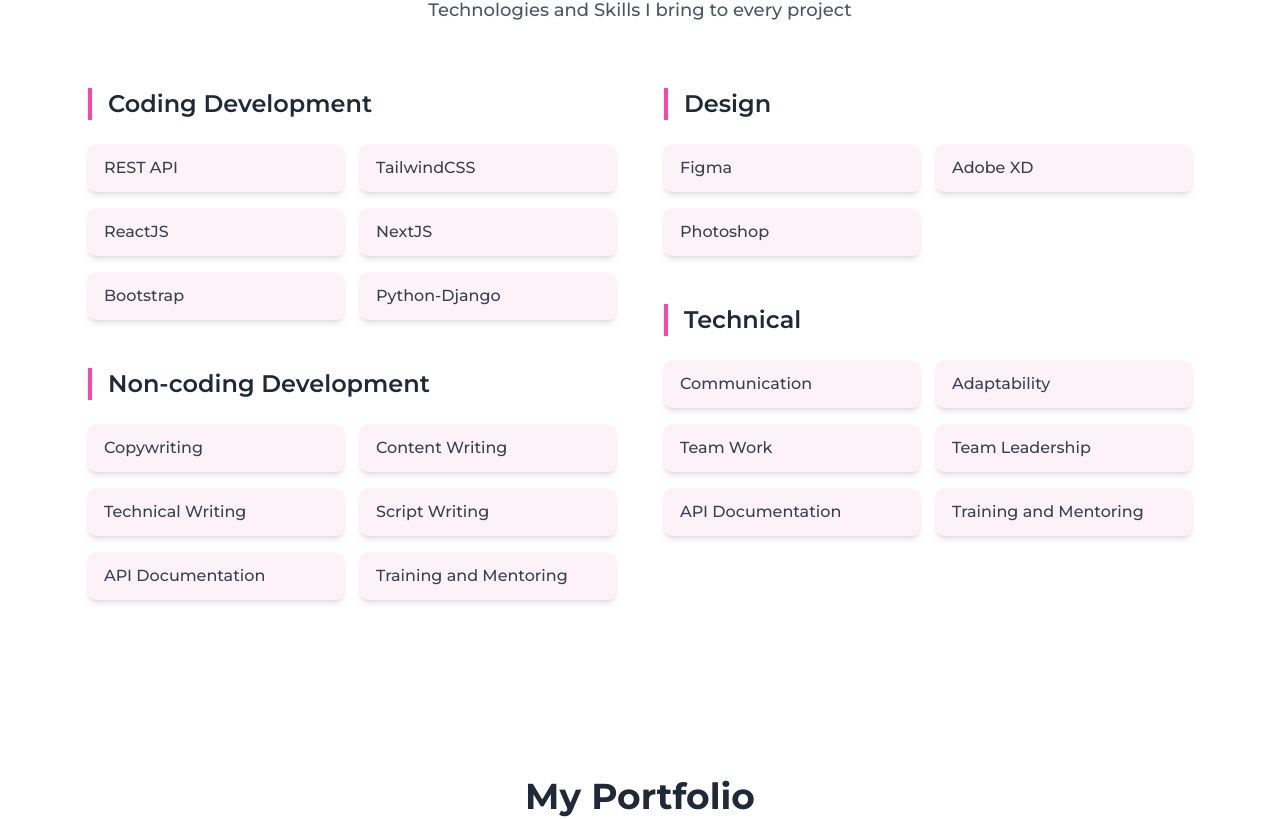
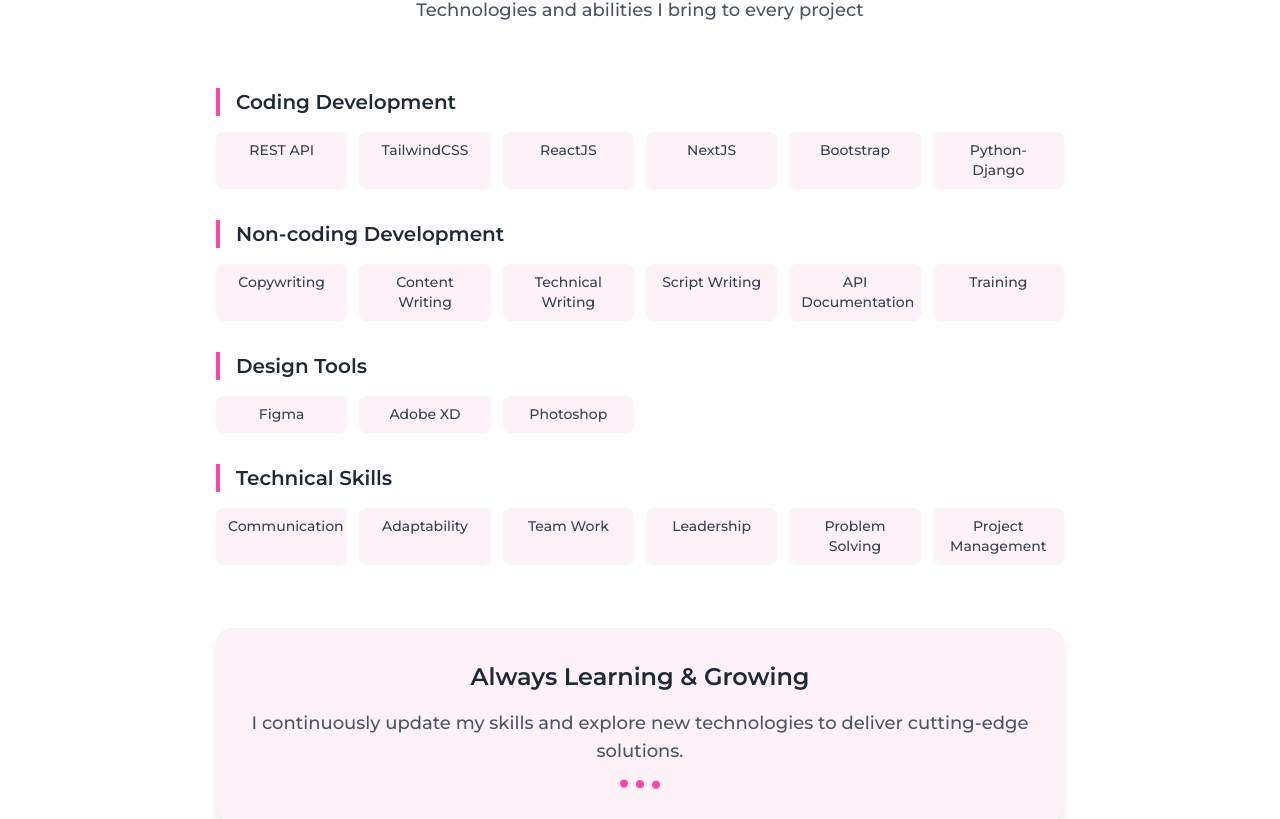
Before and after one commit to josseycodes1/NextJS-Portfolio, a Next.js app: page / in a window 1280 px wide. Shown: the part 1716-2535 px from the top of the page. Built offline with nearby package versions, Linux system fonts and the light colour scheme.

Commit message:
skills set

```diff
--- a/src/components/Header.tsx
+++ b/src/components/Header.tsx
@@ -45,7 +45,7 @@ export default function Header({ activeSection, scrollToSection, menuOpen, setMe
                     setMenuOpen(false);
                   }}
                   className={`text-lg transition-colors capitalize block py-2
-                    text-white md:text-josseypink1 hover:text-gray-300
+                    text-white md:text-josseypink1 hover:text-josseypink2
                     ${activeSection === item ? 'font-bold border-b-2 border-white md:border-josseypink1' : ''}`}
                 >
                   {item}
--- a/src/components/Skills.tsx
+++ b/src/components/Skills.tsx
@@ -4,12 +4,13 @@ import { useEffect, useRef } from "react";
 
 const SkillsSection = () => {
   const sectionRef = useRef<HTMLElement>(null);
-  const skillsRef = useRef<HTMLDivElement>(null);
 
-  const codingSkills = ['REST API', 'TailwindCSS', 'ReactJS', 'NextJS', 'Bootstrap', 'Python-Django'];
-  const nonCodingSkills = ['Copywriting', 'Content Writing', 'Technical Writing', 'Script Writing', 'API Documentation', 'Training and Mentoring'];
-  const designSkills = ['Figma', 'Adobe XD', 'Photoshop'];
-  const technicalSkills = ['Communication', 'Adaptability', 'Team Work', 'Team Leadership', 'API Documentation', 'Training and Mentoring'];
+  const skills = {
+    'Coding Development': ['REST API', 'TailwindCSS', 'ReactJS', 'NextJS', 'Bootstrap', 'Python-Django'],
+    'Non-coding Development': ['Copywriting', 'Content Writing', 'Technical Writing', 'Script Writing', 'API Documentation', 'Training'],
+    'Design Tools': ['Figma', 'Adobe XD', 'Photoshop'],
+    'Technical Skills': ['Communication', 'Adaptability', 'Team Work', 'Leadership', 'Problem Solving', 'Project Management']
+  };
 
   useEffect(() => {
     const observer = new IntersectionObserver(
@@ -19,40 +20,25 @@ const SkillsSection = () => {
             // Animate section header
             const header = entry.target.querySelector('.section-header');
             if (header) {
-              (header as HTMLElement).style.opacity = '0';
-              (header as HTMLElement).style.transform = 'translateY(30px)';
-
               setTimeout(() => {
-                (header as HTMLElement).style.transition = 'all 0.8s ease-out';
-                (header as HTMLElement).style.opacity = '1';
-                (header as HTMLElement).style.transform = 'translateY(0)';
+                (header as HTMLElement).classList.add('animate-in');
               }, 200);
             }
 
             // Animate skill categories with staggered delay
             const categories = entry.target.querySelectorAll('.skill-category');
             categories.forEach((category, categoryIndex) => {
-              (category as HTMLElement).style.opacity = '0';
-              (category as HTMLElement).style.transform = 'translateX(-20px)';
-
               setTimeout(() => {
-                (category as HTMLElement).style.transition = `all 0.6s ease-out ${0.3 + categoryIndex * 0.2}s`;
-                (category as HTMLElement).style.opacity = '1';
-                (category as HTMLElement).style.transform = 'translateX(0)';
-              }, 300 + categoryIndex * 200);
+                (category as HTMLElement).classList.add('animate-in');
 
                 // Animate individual skills within each category
                 const skills = category.querySelectorAll('.skill-item');
                 skills.forEach((skill, skillIndex) => {
-                (skill as HTMLElement).style.opacity = '0';
-                (skill as HTMLElement).style.transform = 'scale(0.8) translateY(20px)';
-
                   setTimeout(() => {
-                  (skill as HTMLElement).style.transition = `all 0.5s ease-out ${0.5 + categoryIndex * 0.2 + skillIndex * 0.1}s`;
-                  (skill as HTMLElement).style.opacity = '1';
-                  (skill as HTMLElement).style.transform = 'scale(1) translateY(0)';
-                }, 500 + categoryIndex * 200 + skillIndex * 100);
+                    (skill as HTMLElement).classList.add('animate-in');
+                  }, skillIndex * 100);
                 });
+              }, 300 + categoryIndex * 200);
             });
           }
         });
@@ -67,82 +53,88 @@ const SkillsSection = () => {
     return () => observer.disconnect();
   }, []);
 
-  const SkillItem = ({ skill, index }: { skill: string; index: number }) => (
-    <div
-      className="skill-item bg-pink-50 px-4 py-3 rounded-lg text-gray-700 hover:text-white hover:bg-josseypink1 transform hover:scale-105 transition-all duration-300 cursor-pointer shadow-md hover:shadow-lg"
-    >
-      {skill}
-    </div>
-  );
-
   return (
     <section ref={sectionRef} id="skills" className="py-16 sm:py-20 bg-white overflow-hidden">
-      <div className="container mx-auto px-4 sm:px-6 max-w-6xl">
-        {/* Section Header */}
+      <style jsx>{`
+        .section-header {
+          opacity: 0;
+          transform: translateY(30px);
+          transition: all 0.8s ease-out;
+        }
+
+        .section-header.animate-in {
+          opacity: 1;
+          transform: translateY(0);
+        }
+
+        .skill-category {
+          opacity: 0;
+          transform: translateY(20px);
+          transition: all 0.6s ease-out;
+        }
+
+        .skill-category.animate-in {
+          opacity: 1;
+          transform: translateY(0);
+        }
+
+        .skill-item {
+          opacity: 0;
+          transform: scale(0.8) translateY(10px);
+          transition: all 0.5s ease-out;
+        }
+
+        .skill-item.animate-in {
+          opacity: 1;
+          transform: scale(1) translateY(0);
+        }
+      `}</style>
+
+      <div className="container mx-auto px-4 sm:px-6 max-w-4xl">
         <div className="section-header text-center mb-12 sm:mb-16">
           <h2 className="text-3xl sm:text-4xl font-bold text-gray-800 mb-4">Skills</h2>
           <div className="w-20 h-1 bg-josseypink1 mx-auto rounded-full mb-3"></div>
           <p className="text-gray-600 text-base sm:text-lg max-w-2xl mx-auto">
-            Technologies and Skills I bring to every project
+            Technologies and abilities I bring to every project
           </p>
         </div>
 
-        <div className="flex flex-col lg:flex-row gap-8 lg:gap-12">
-          {/* Left Column */}
-          <div className="lg:w-1/2 space-y-8 lg:space-y-12">
-            {/* Coding Development */}
-            <div className="skill-category">
-              <h3 className="text-xl sm:text-2xl font-semibold mb-6 text-gray-800 border-l-4 border-josseypink1 pl-4">
-                Coding Development
+        <div className="space-y-8">
+          {Object.entries(skills).map(([category, items], categoryIndex) => (
+            <div key={category} className="skill-category">
+              <h3 className="text-lg sm:text-xl font-semibold mb-4 text-gray-800 text-center sm:text-left border-l-4 border-josseypink1 pl-4">
+                {category}
               </h3>
-              <div className="grid grid-cols-1 sm:grid-cols-2 gap-4">
-                {codingSkills.map((skill, index) => (
-                  <SkillItem key={skill} skill={skill} index={index} />
+              <div className="grid grid-cols-2 sm:grid-cols-3 lg:grid-cols-6 gap-3">
+                {items.map((skill, skillIndex) => (
+                  <div
+                    key={skill}
+                    className="skill-item bg-pink-50 px-3 py-2 rounded-lg text-gray-700 hover:text-white hover:bg-josseypink1 transform hover:scale-105 transition-all duration-300 cursor-pointer shadow-sm hover:shadow-md text-center text-sm"
+                  >
+                    {skill}
+                  </div>
                 ))}
               </div>
             </div>
+          ))}
+        </div>
 
-            {/* Non-coding Development */}
-            <div className="skill-category">
-              <h3 className="text-xl sm:text-2xl font-semibold mb-6 text-gray-800 border-l-4 border-josseypink1 pl-4">
-                Non-coding Development
+        {/* Optional: Always Learning Section */}
+        <div className="mt-12 sm:mt-16 text-center">
+          <div className="bg-pink-50 rounded-2xl p-6 sm:p-8 shadow-lg border border-gray-100">
+            <h3 className="text-xl sm:text-2xl font-semibold text-gray-800 mb-4">
+              Always Learning & Growing
             </h3>
-              <div className="grid grid-cols-1 sm:grid-cols-2 gap-4">
-                {nonCodingSkills.map((skill, index) => (
-                  <SkillItem key={skill} skill={skill} index={index} />
-                ))}
+            <p className="text-gray-600 text-base sm:text-lg mb-4">
+              I continuously update my skills and explore new technologies to deliver cutting-edge solutions.
+            </p>
+            <div className="flex justify-center space-x-2">
+              <div className="w-2 h-2 bg-josseypink1 rounded-full animate-bounce"></div>
+              <div className="w-2 h-2 bg-josseypink1 rounded-full animate-bounce" style={{ animationDelay: '0.1s' }}></div>
+              <div className="w-2 h-2 bg-josseypink1 rounded-full animate-bounce" style={{ animationDelay: '0.2s' }}></div>
             </div>
           </div>
         </div>
-
-          {/* Right Column */}
-          <div className="lg:w-1/2 space-y-8 lg:space-y-12">
-            {/* Design */}
-            <div className="skill-category">
-              <h3 className="text-xl sm:text-2xl font-semibold mb-6 text-gray-800 border-l-4 border-josseypink1 pl-4">
-                Design
-              </h3>
-              <div className="grid grid-cols-1 sm:grid-cols-2 gap-4">
-                {designSkills.map((skill, index) => (
-                  <SkillItem key={skill} skill={skill} index={index} />
-                ))}
-              </div>
-            </div>
-
-            {/* Technical */}
-            <div className="skill-category">
-              <h3 className="text-xl sm:text-2xl font-semibold mb-6 text-gray-800 border-l-4 border-josseypink1 pl-4">
-                Technical
-              </h3>
-              <div className="grid grid-cols-1 sm:grid-cols-2 gap-4">
-                {technicalSkills.map((skill, index) => (
-                  <SkillItem key={skill} skill={skill} index={index} />
-                ))}
-              </div>
-            </div>
-          </div>
-        </div>
-
       </div>
     </section>
   );
```
Lines whose indentation alone changed are shown as unchanged.
